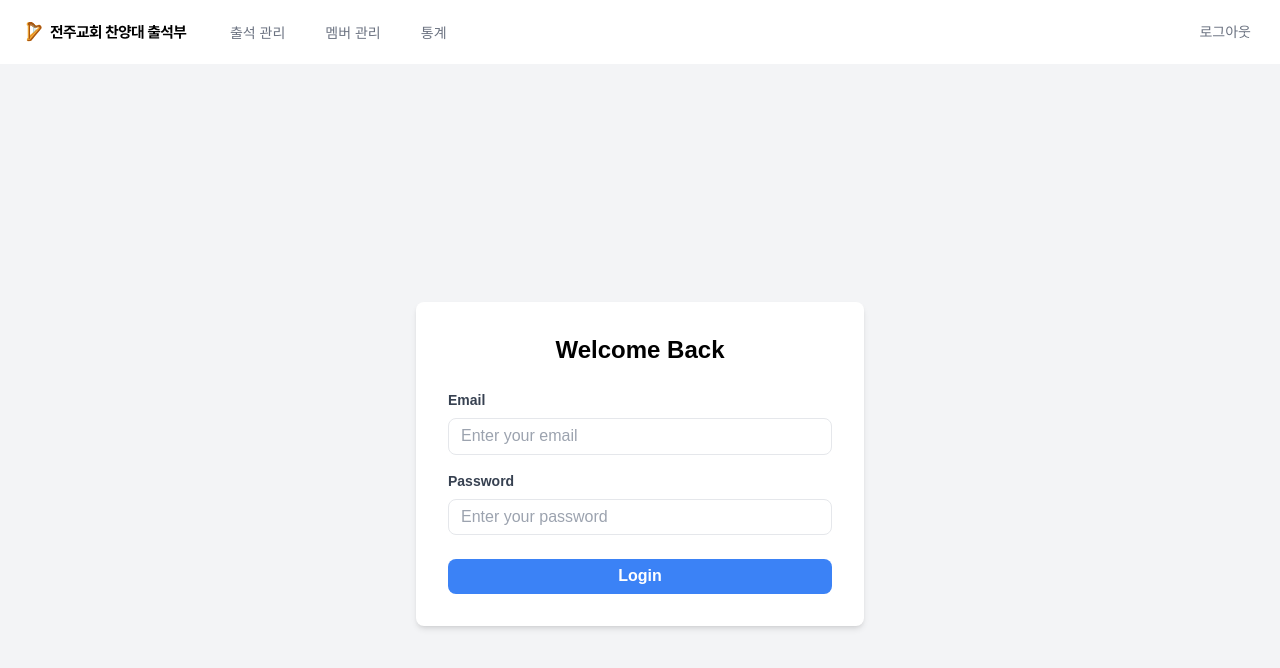
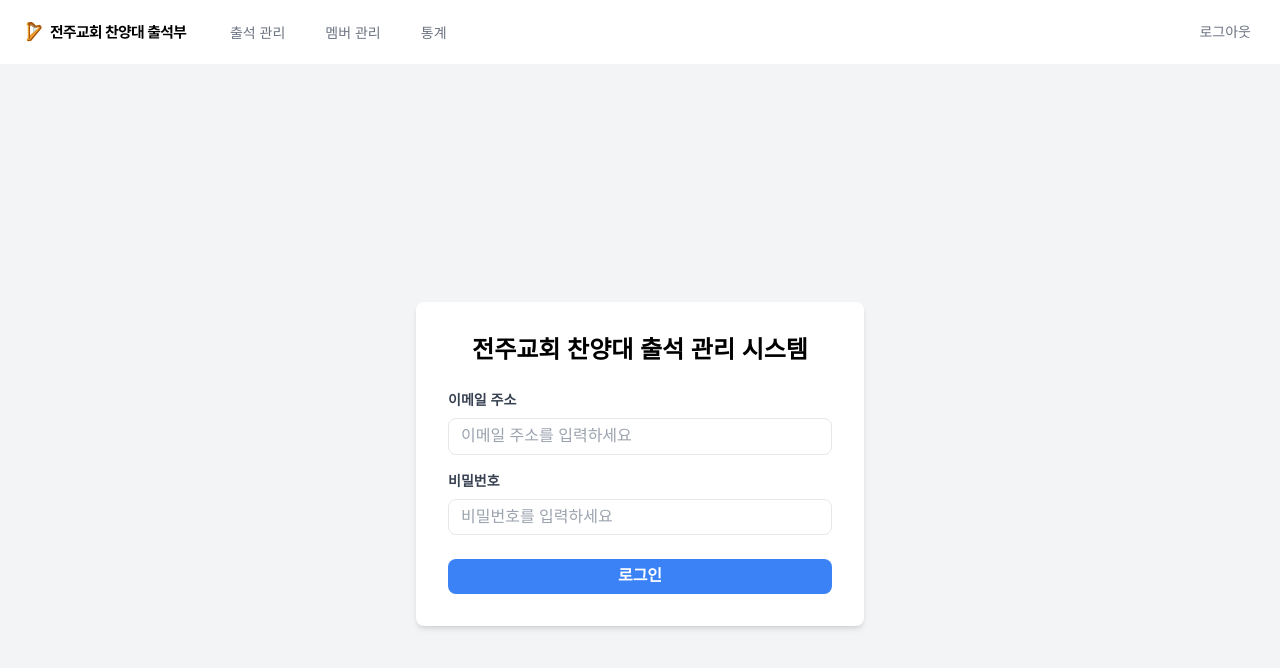
Before and after one commit to sendmethere/church-attendance-app, a React (Create React App) app: page /login in a window 1280 px wide. Shown: the top 668 px of the page. Built offline with nearby package versions, Linux system fonts and the light colour scheme; no server answers; the HTML template or start-up script is replaced by a standard one.

Commit message:
v1.0 deploy

```diff
--- a/src/pages/LoginPage.js
+++ b/src/pages/LoginPage.js
@@ -1,4 +1,4 @@
-import React, { useState } from 'react';
+import React, { useState, useEffect } from 'react';
 import { useNavigate } from 'react-router-dom';
 import supabase from '../supabaseClient';
 
@@ -7,6 +7,18 @@ function LoginPage() {
   const [password, setPassword] = useState('');
   const [error, setError] = useState('');
   const navigate = useNavigate();
+
+  useEffect(() => {
+    // 현재 로그인된 세션 확인
+    const checkSession = async () => {
+      const { data: { session } } = await supabase.auth.getSession();
+      if (session) {
+        navigate('/attendance');
+      }
+    };
+
+    checkSession();
+  }, [navigate]);
 
   const handleLogin = async () => {
     const { data, error } = await supabase.auth.signInWithPassword({
@@ -25,16 +37,16 @@ function LoginPage() {
   return (
     <div className="flex items-center justify-center min-h-screen bg-gray-100">
       <div className="w-full max-w-md bg-white shadow-md rounded-lg p-8">
-        <h1 className="text-2xl font-bold text-center mb-6">Welcome Back</h1>
+        <h1 className="text-2xl font-bold text-center mb-6">전주교회 찬양대 출석 관리 시스템</h1>
         {error && <p className="text-red-500 text-sm text-center mb-4">{error}</p>}
         <div className="mb-4">
           <label className="block text-gray-700 text-sm font-bold mb-2" htmlFor="email">
-            Email
+            이메일 주소
           </label>
           <input
             id="email"
             type="email"
-            placeholder="Enter your email"
+            placeholder="이메일 주소를 입력하세요"
             value={email}
             onChange={(e) => setEmail(e.target.value)}
             className="w-full px-3 py-2 border rounded-lg text-gray-700 focus:outline-none focus:ring focus:ring-blue-300"
@@ -42,12 +54,12 @@ function LoginPage() {
         </div>
         <div className="mb-6">
           <label className="block text-gray-700 text-sm font-bold mb-2" htmlFor="password">
-            Password
+            비밀번호
           </label>
           <input
             id="password"
             type="password"
-            placeholder="Enter your password"
+            placeholder="비밀번호를 입력하세요"
             value={password}
             onChange={(e) => setPassword(e.target.value)}
             className="w-full px-3 py-2 border rounded-lg text-gray-700 focus:outline-none focus:ring focus:ring-blue-300"
@@ -57,7 +69,7 @@ function LoginPage() {
           onClick={handleLogin}
           className="w-full bg-blue-500 text-white font-bold py-2 px-4 rounded-lg hover:bg-blue-600 focus:outline-none focus:ring focus:ring-blue-300"
         >
-          Login
+          로그인
         </button>
       </div>
     </div>
```
Also changed, not shown: 1 other file (tests, documents, lock files or other folders).
